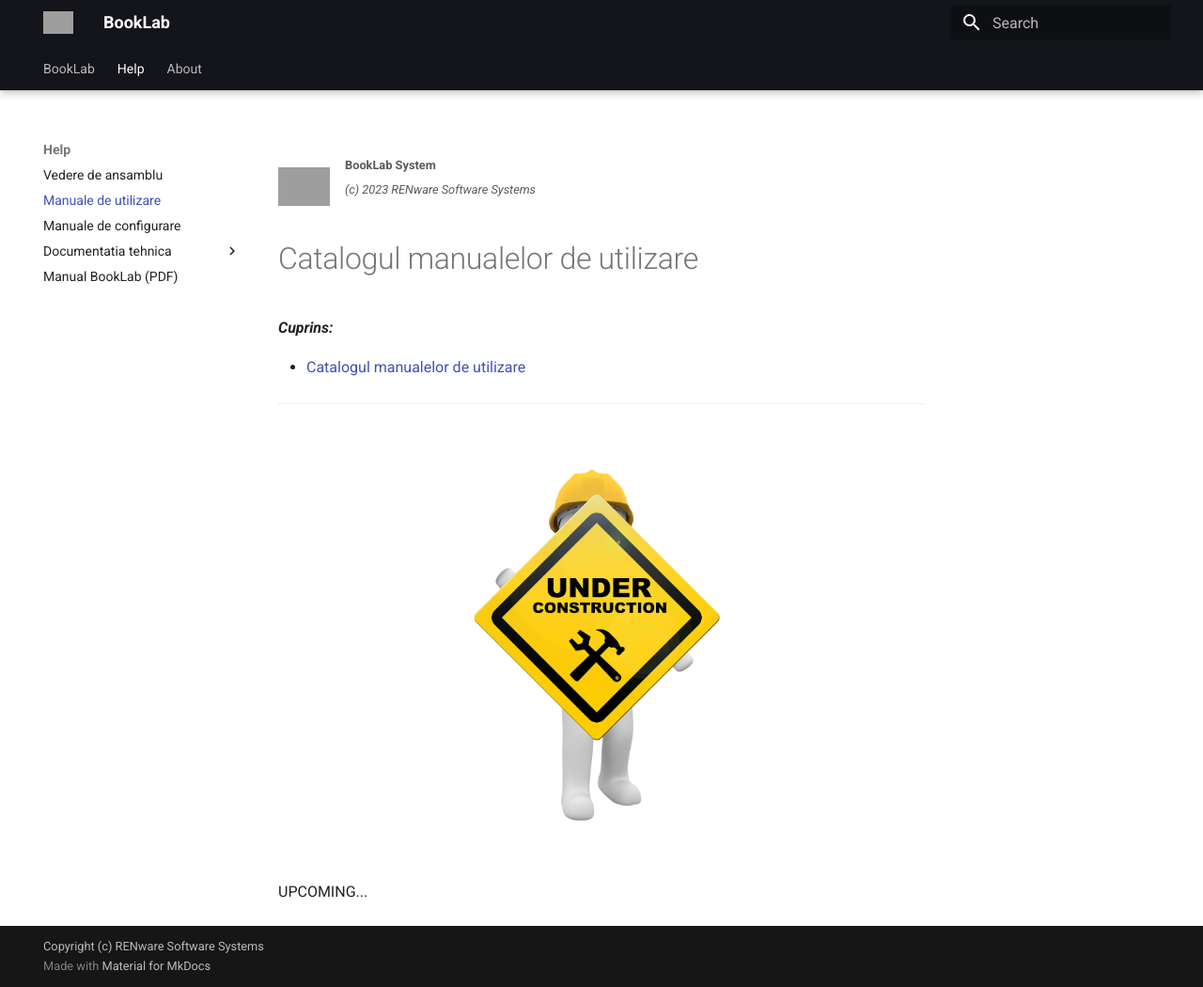
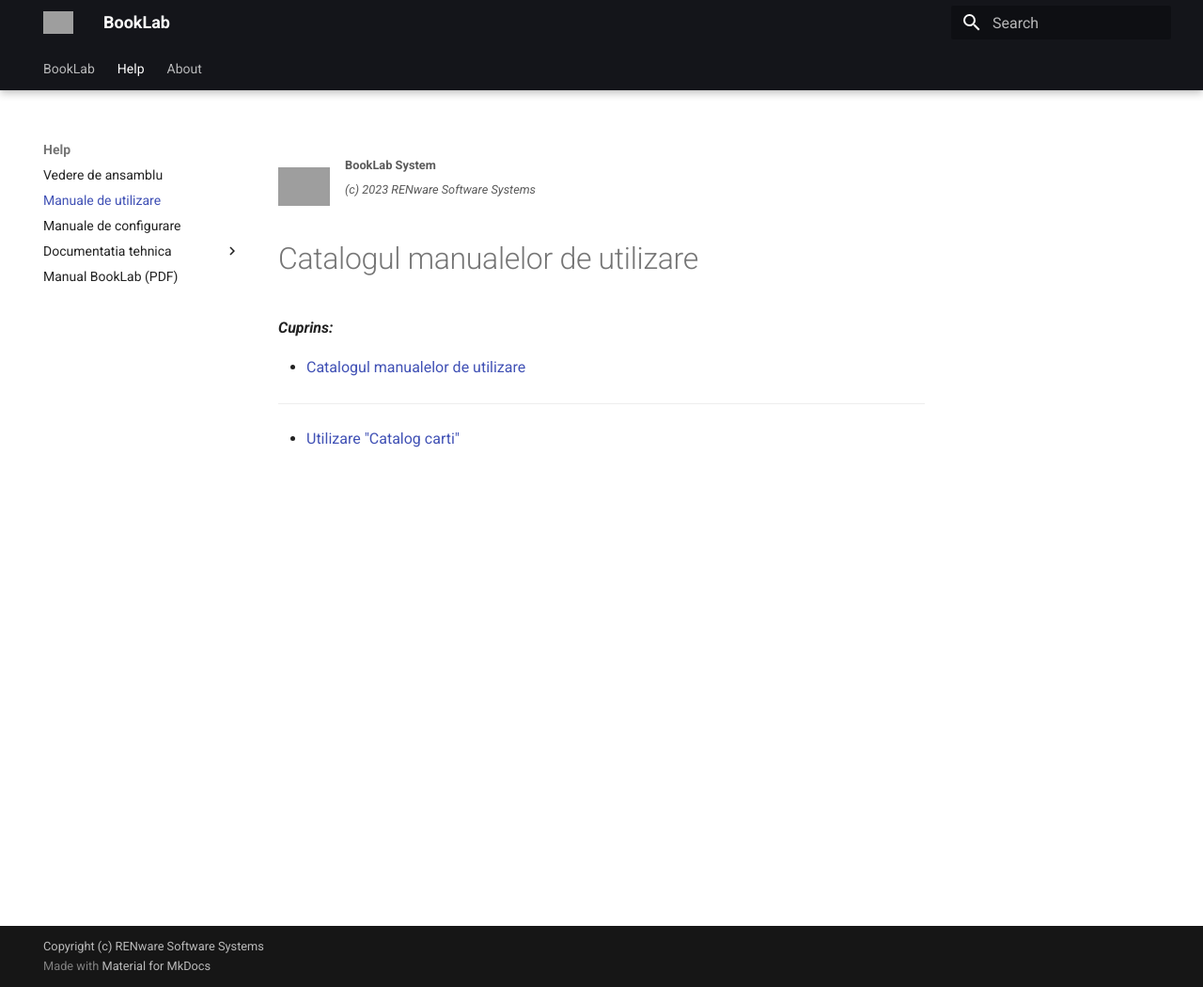
Before and after one commit to petre-renware/booklab, an MkDocs documentation site: the page built from doc_src/help/880.30-EUMA_catalog.md, in a window 1280 px wide and 1050 px high. Shown: the whole window at 94% size. Built offline with MkDocs 1.6.1 and Material for MkDocs 9.7.7, drawn with Linux system fonts in a browser that asks for light colours; grey boxes are pictures that could not be loaded.

Commit message:
Update 880.30-EUMA_catalog.md

```diff
--- a/doc_src/help/880.30-EUMA_catalog.md
+++ b/doc_src/help/880.30-EUMA_catalog.md
@@ -14,12 +14,4 @@
 
 ***
 
-
-
-
-
-<!-- -#TODO ...Under construction page... -->
-
-![wip page](../pictures/under_maintenance.png)
-
-UPCOMING...
+* [Utilizare "Catalog carti"](880.30-BCAT_usage.md)
```
